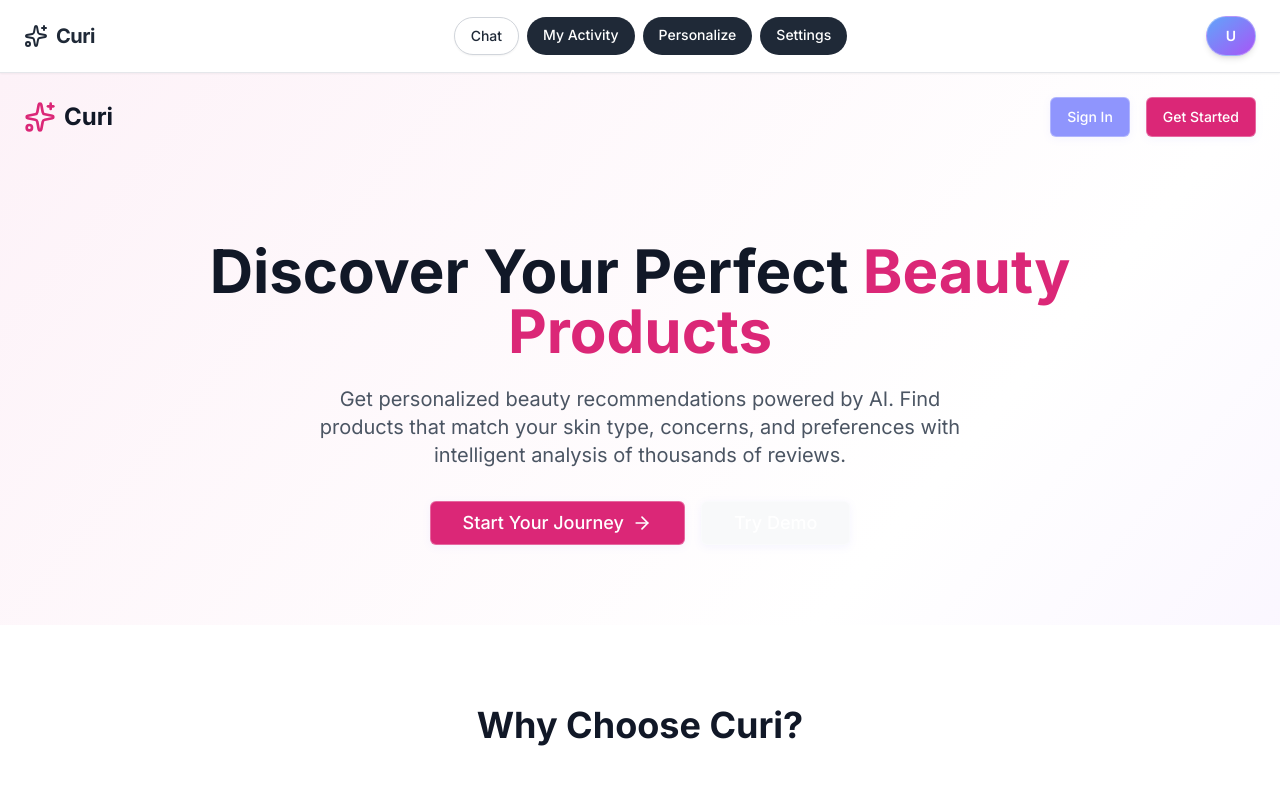
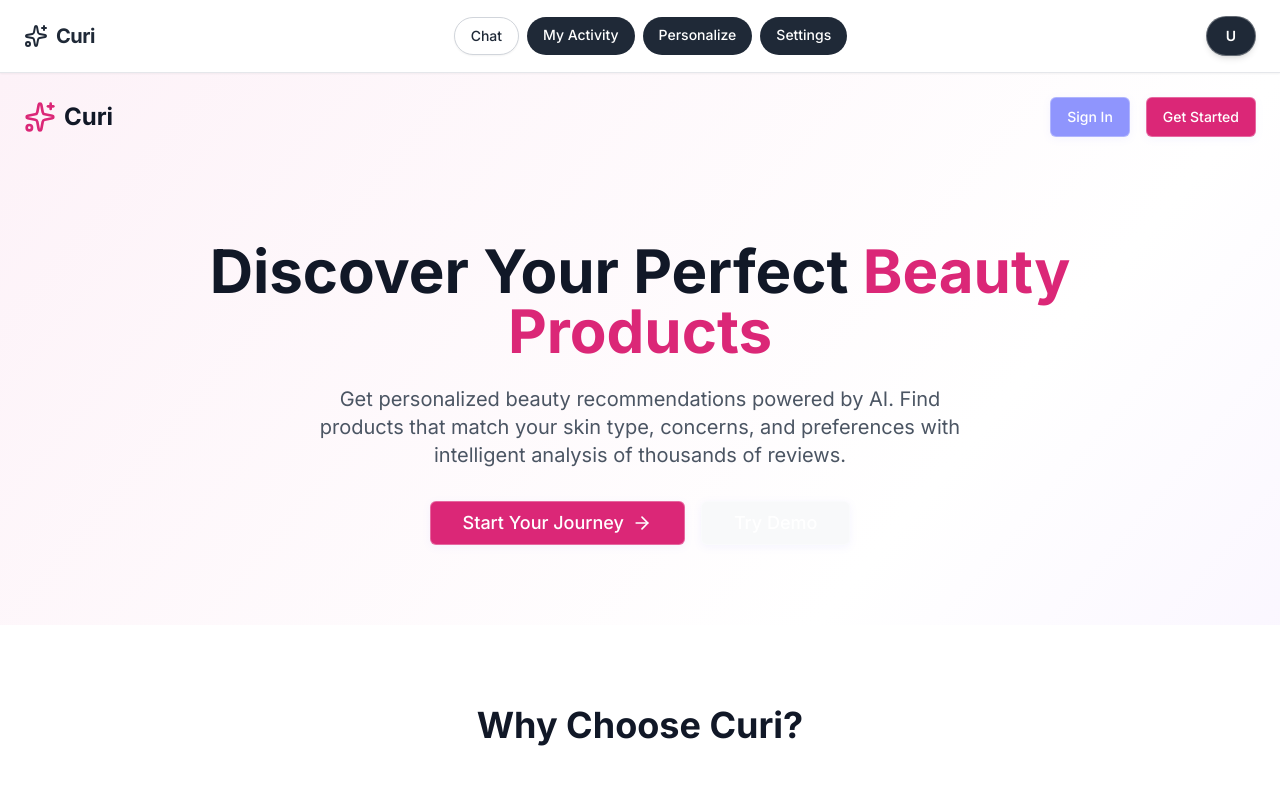
Before and after one commit to parth012001/Curi, a Next.js app in the folder frontend/: page / in a window 1280 px wide. Shown: the top 800 px of the page. Built offline with nearby package versions, Linux system fonts and the light colour scheme; no server answers.

Commit message:
Ui changes

```diff
--- a/frontend/src/components/chat/chat-interface.tsx
+++ b/frontend/src/components/chat/chat-interface.tsx
@@ -138,7 +138,7 @@ export function ChatInterface() {
                 </div>
 
                 {message.role === 'user' && (
-                  <div className="w-8 h-8 rounded-full bg-gradient-to-br from-blue-400 to-purple-500 flex items-center justify-center flex-shrink-0">
+                  <div className="w-8 h-8 rounded-full bg-gray-800 flex items-center justify-center flex-shrink-0">
                     <span className="text-white font-semibold text-sm">{userName.charAt(0).toUpperCase()}</span>
                   </div>
                 )}
--- a/frontend/src/components/ui/header.tsx
+++ b/frontend/src/components/ui/header.tsx
@@ -55,7 +55,7 @@ export default function Header() {
         <div className="relative">
           <button
             onClick={() => setShowMenu((v) => !v)}
-            className="w-10 h-10 rounded-full bg-gradient-to-br from-blue-400 to-purple-500 flex items-center justify-center text-white font-semibold text-sm shadow-md hover:shadow-lg transition-all"
+            className="w-10 h-10 rounded-full bg-gray-800 flex items-center justify-center text-white font-semibold text-sm shadow-md hover:shadow-lg transition-all"
             style={{ fontFamily: 'Inter, ui-sans-serif, system-ui, sans-serif' }}
           >
             {userName.charAt(0).toUpperCase()}
```
